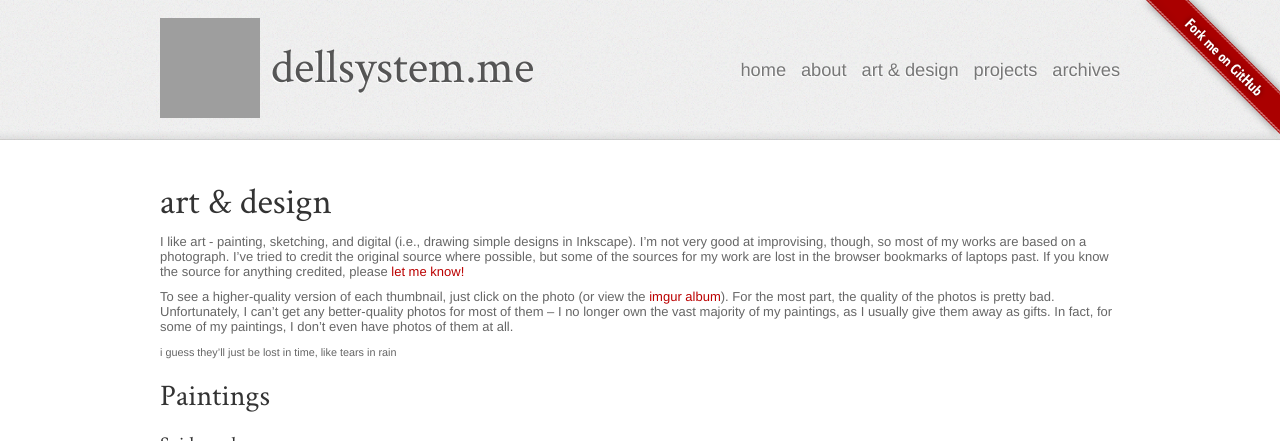
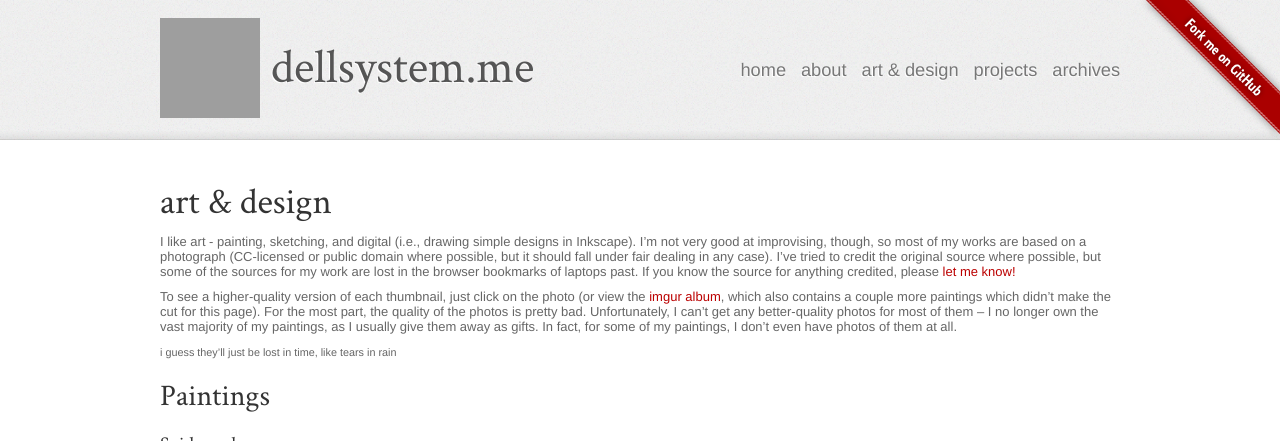
Before and after one commit to dellsystem/dellsystem.github.io, a Jekyll site: the page built from art.md, in a window 1280 px wide and 900 px high, cut to the strip 0-441 px from the top of the window. Built offline with Jekyll 4.4.1, drawn with Linux system fonts in a browser that asks for light colours; Markdown is read by kramdown in place of the engine named in the settings; grey boxes are pictures that could not be loaded.

Commit message:
Update text on art & design page

```diff
--- a/art.md
+++ b/art.md
@@ -5,14 +5,16 @@ layout: default
 
 I like art - painting, sketching, and digital (i.e., drawing simple designs in
 Inkscape). I'm not very good at improvising, though, so most of my works are
-based on a photograph. I've tried to credit the original source where possible,
-but some of the sources for my work are lost in the browser bookmarks of
-laptops past. If you know the source for anything credited, please [let me
-know!](/about#contact)
+based on a photograph (CC-licensed or public domain where possible, but it
+should fall under fair dealing in any case). I've tried to credit the original
+source where possible, but some of the sources for my work are lost in the
+browser bookmarks of laptops past. If you know the source for anything credited,
+please [let me know!](/about#contact)
 
 To see a higher-quality version of each thumbnail, just click on the photo (or
-view the [imgur album][album]). For the most part, the quality of the photos is
-pretty bad. Unfortunately, I can't get any better-quality photos for most of
+view the [imgur album][album], which also contains a couple more paintings which
+didn't make the cut for this page). For the most part, the quality of the photos
+is pretty bad. Unfortunately, I can't get any better-quality photos for most of
 them &ndash; I no longer own the vast majority of my paintings, as I usually
 give them away as gifts. In fact, for some of my paintings, I don't even have
 photos of them at all.
```
